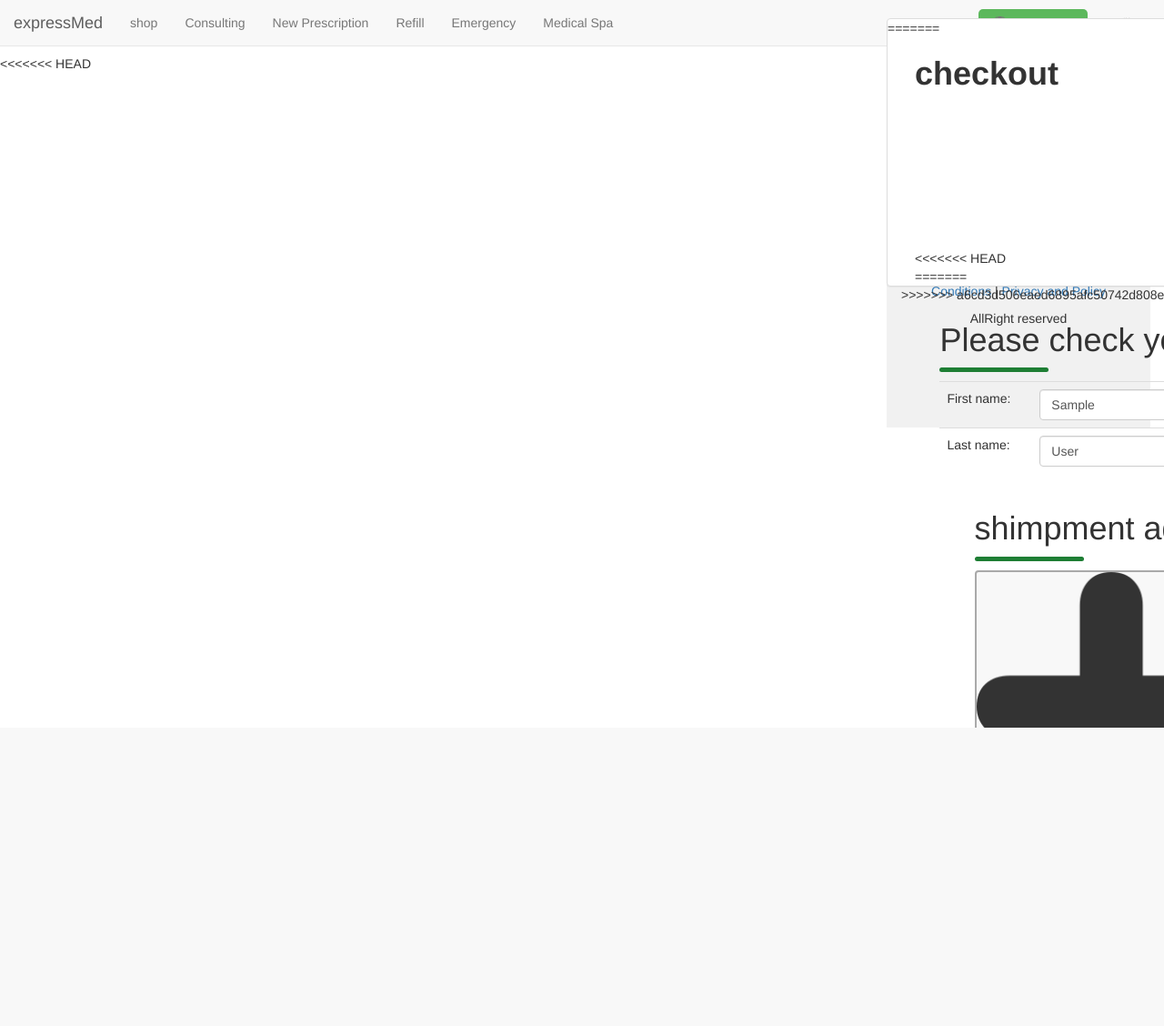
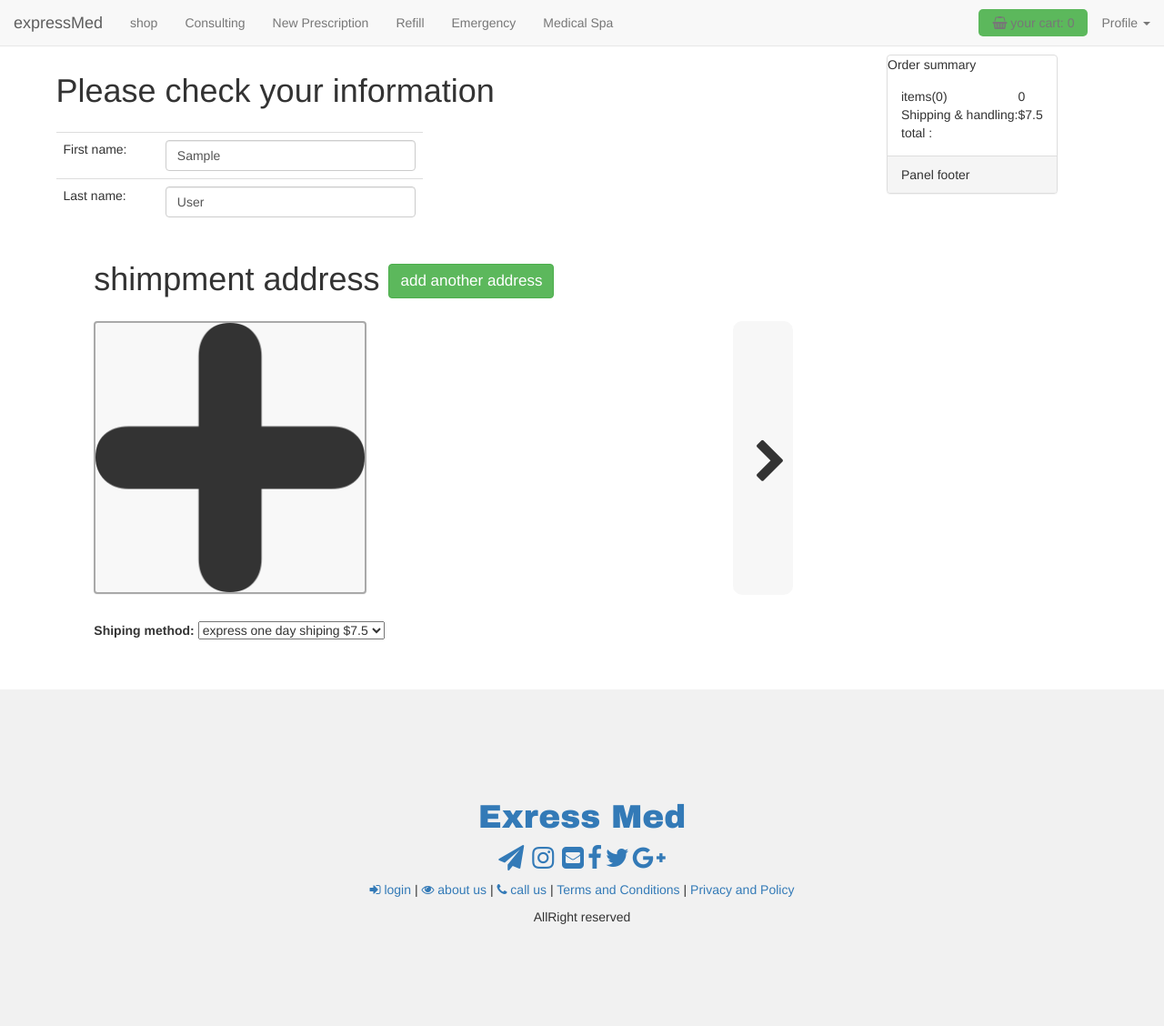
Before and after one commit to tarahiweb/pharmacy, a Django app: a page that uses orders/templates/orders/info-chek.html in a window 1280 px wide. Shown: the whole page at 91% size. Before the commit the page ends 800 px from the top, so only its background shows below. Run offline with Django 3.2, Linux system fonts and the light colour scheme; the visitor is signed in with stand-in values (Sample User, id 1); some libraries are stand-ins or nearby versions.

Commit message:
conflict

```diff
--- a/orders/templates/orders/info-chek.html
+++ b/orders/templates/orders/info-chek.html
@@ -29,97 +29,45 @@ filter: progid:DXImageTransform.Microsoft.BasicImage(rotation=3);
     <br>
     <br>
     <br>
-<<<<<<< HEAD
     <div class="container-fluid">
     <div class="row">
 	<div class="col-sm-3 pull-right" >
 		<div class="affix" >
             <div class="panel panel-default" >
-=======
-    <div class="container">
-
-
-<head>
-  <title>checkout</title>
-  <meta charset="utf-8">
-  <meta name="viewport" content="width=device-width, initial-scale=1">
-  <link rel="stylesheet" href="https://maxcdn.bootstrapcdn.com/bootstrap/3.3.7/css/bootstrap.min.css">
-  <script src="https://ajax.googleapis.com/ajax/libs/jquery/3.3.1/jquery.min.js"></script>
-  <script src="https://maxcdn.bootstrapcdn.com/bootstrap/3.3.7/js/bootstrap.min.js"></script>
-  <style>
-  /* Note: Try to remove the following lines to see the effect of CSS positioning */
-  .affix {
-      top: 20px;
-      z-index: 9999 !important;
-  }
-  </style>
-</head>
-<body>
-
-<div class="container-fluid" style="height:20px;">
-  <h1><strong>checkout</strong></h1>
-</div>
-<br>
-
-<div class="container">
-  <div class="row">
-    <nav class="col-sm-3 pull-right">
-      <ul class="nav nav-pills nav-stacked" data-spy="affix" data-offset-top="500">
-        <div class="panel panel-default">
->>>>>>> a6cd3d506eaed6895afc50742d808eb8ab400278
                 <div class="panel-header" > Order summary</div>
                 <div class="panel-body">
                    <table>
                        <tbody>
                        <tr>
                            <td>items({{ cart.len }})</td>
-                           <td > {{ total }}</td>
+                           <td colspan="4" id="sum"></td>
+                       </tr>
+                       <tr>
+                           <td>Shipping & handling:</td>
+                           {% if shiping_method == 'r' %}
+                              <td> $0</td>
+                               {% else %}
+                               <td> $7.5</td>
+                           {% endif %}
+                       </tr>
+                       <tr>
+                           <td>total :</td>
+                           <td>  </td>
                        </tr>
 
-                           <tr class="total">
-                               <td>Shipping & handling:</td>
-                                <td colspan="4" id="sum"></td>
-                           </tr>
-                       <tr>
-                           <td>total </td>
-                           <td>{{ total  }}</td>
-
-                       </tr>
                        </tbody>
                    </table>
                 </div>
-                <div class="panel-footer">
-                    <form action="" method="POST">
-                        {% csrf_token%}
-                    {% if info %}
-         <button type="submit" >place your order <i class="fa fa-check"></i></button>
-
-
-              {% endif %}
-                </form>
-                </div>
+                <div class="panel-footer">Panel footer</div>
             </div>
         </div>
-<<<<<<< HEAD
 
 	</div>
-    <div class="col-sm-9" >
-=======
-      </ul>
-    </nav>
-  </div>
-</div>
-
-</body>
-
-
-
-    <div class="container col-sm-9" style="">
->>>>>>> a6cd3d506eaed6895afc50742d808eb8ab400278
+    <div class="col-sm-9" style="">
         <div  style="width: 90%;margin: auto">
             <h1>Please check your information</h1>
-            <p class="" style="height: 5px;width: 120px;border-radius: 5px;background-color: #1e7e34;"></p>
-            <form action="{% url 'order:checkout' %}"  method="post" class="form-horizontal" enctype='multipart/form-data'>
+            <p class="" style="height: 5px;width: 120px;border-radius: 5px;"></p>
+            <form action="{% url 'refill:new-rx' %}"  method="post" class="form-horizontal" enctype='multipart/form-data'>
             <div class="row">
             <div class="col-sm-6 col-xs-12">
 
@@ -141,7 +89,7 @@ filter: progid:DXImageTransform.Microsoft.BasicImage(rotation=3);
 
     <div  style="width: 90%;margin: auto">
         <h1>shimpment address <a class="btn btn-success" data-toggle="modal" data-target="#address" style="font-size: 17px">add another address</a></h1>
-            <p class="" style="height: 5px;width: 120px;border-radius: 5px;background-color: #1e7e34;"></p>
+            <p class="" style="height: 5px;width: 120px;border-radius: 5px;"></p>
 
               <form action="" method="post">
   <div class="row">
@@ -190,7 +138,7 @@ filter: progid:DXImageTransform.Microsoft.BasicImage(rotation=3);
                  {{ form.as_p }}
               </div>
               {% if info %}
-         <button type="submit" class="btn btn-success" style="float: right">place your order <i class="fa fa-check"></i></button>
+         <button type="submit" class="btn btn-success" style="float: right">submit <i class="fa fa-check"></i></button>
 
 
               {% endif %}
@@ -228,7 +176,7 @@ filter: progid:DXImageTransform.Microsoft.BasicImage(rotation=3);
                             <input class="form-control" type="text" name="zip">
                         </div>
                                         <input type="hidden" name="next" value="{{ request.path }}">
-                        <button class="form-control btn-success" type="submit">submit</button>
+                        <button class="form-control btn-success" type="submit">proceed</button>
                     </form>
               <br>
         </div>
@@ -239,7 +187,6 @@ filter: progid:DXImageTransform.Microsoft.BasicImage(rotation=3);
       </div>
     </div>
 </div>
-{% endblock %}
     <script>
     $(document).ready(function () {
          $('input[id=info1]').attr('checked','checked');
@@ -248,59 +195,13 @@ filter: progid:DXImageTransform.Microsoft.BasicImage(rotation=3);
      <script>
 
         $(document).ready(function () {
-             var sum=0
-            var total={{ total }}
-             {% if shiping_method == 'r'%}
-                    sum = sum + 0
-                    total = total + 0
-              {% else %}
-                 sum = sum + 7.5
-                 total = total+75
-             {% endif%}
-             $('#sum', '#total').html(sum, total)
+            var sum=0
+             {% for item in cart %}
+                  {% with drug=item.drug %}
+                    sum=sum+({{ drug.price}}*{{item.quantity }})
+                  {% endwith %}
+             {% endfor %}
+            $('#sum').html(sum)
         })
     </script>
-
-<script>
-    $(document).ready(function() {
-     $('[data-toggle="popover"]').popover();
-  $('#popoverbtn').popover({
-    trigger: 'manual',
-    placement: 'bottom',
-    html: true,
-    content:  function() {
-      return '<p>this drug is in your cart</p> <a href="#" class="bastan" data-dismiss="alert">got it!</a>'
-    },
-  });
-});
-
-
-$(document).ready(function() {
-  $(document).on("click", ".popover .bastan", function() {
-    $(this).parents(".popover").popover('hide');
-  });
-});
-
-        function add_to_cart(id) {
-            $.ajax({
-                url: '/cart/add/'+id,
-                dataType: 'json',
-                success:function (e) {
-                    var lenght=e['len']
-                    var status=e['status']
-                    $('.cart-lenght').html(lenght)
-                      if (status == false) {
-
-                        $(".cart").effect( "bounce",
-			                    {times:100}, 10000 );
-                        $('#popoverbtn').popover('toggle');
-                    }else {
-                        console.log('false')
-                          $('#popoverbtn').popover('toggle');
-                      }
-
-                }
-            })
-        }
-
-</script>
+{% endblock %}
```
